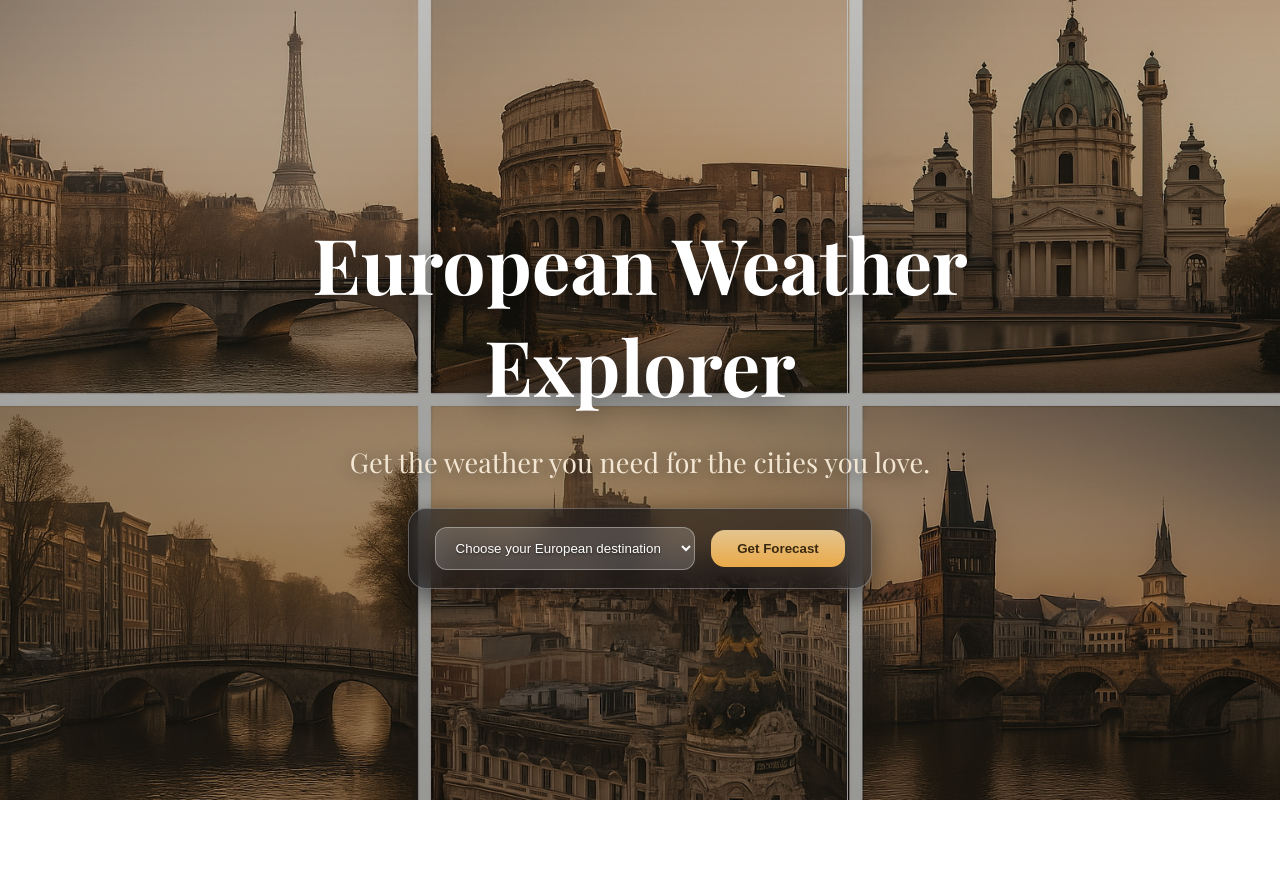
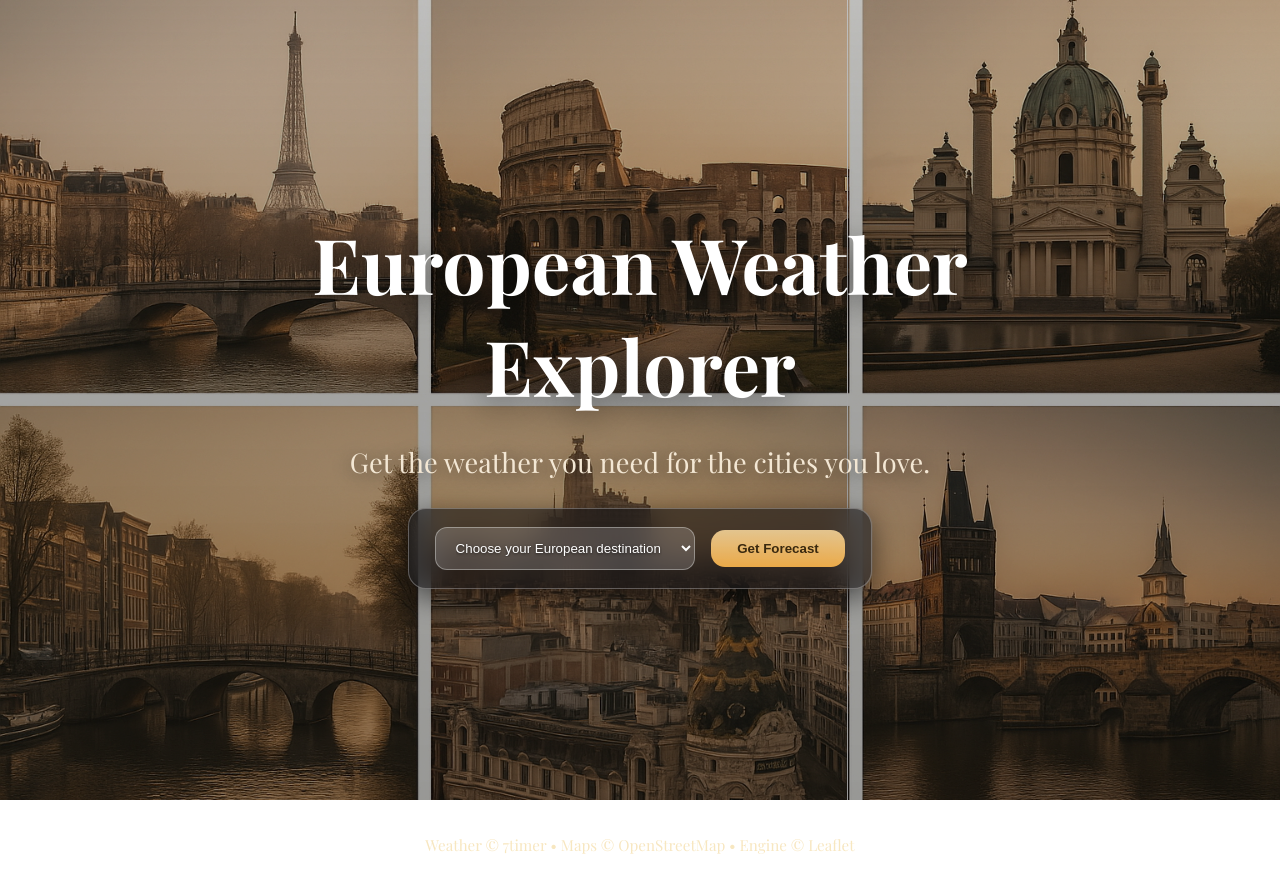
Before and after one commit to longchung90/weather_forecast, a website: page public/index.html in a window 1280 px wide. Drawn offline with nearby package versions, Linux system fonts and the light colour scheme.

Commit message:
acknowledgement

```diff
--- a/public/css/style.css
+++ b/public/css/style.css
@@ -148,6 +148,25 @@ main {
     background: transparent;
     position: relative;
     z-index: 5;
+}
+
+.acknowledgement {
+    text-align: center;
+    margin-top: 35px;
+    font-family: "Playfair Display", serif;
+    font-size: 0.95rem;
+    opacity: 0.9;
+    color: #f6e1b2;
+}
+
+.acknowledgement a {
+    color: #ffd68a;
+    text-decoration: none;
+    font-weight: 500;
+}
+
+.acknowledgement a:hover {
+    text-decoration: underline;
 }
 
 /* ============================================================
--- a/public/index.html
+++ b/public/index.html
@@ -100,6 +100,14 @@
 
     <!-- ⭐ Overlay should be HERE -->
     <div id="loadingOverlay">Loading...</div>
+
+    <div class="acknowledgement">
+        <p class="acknowledgement">
+            Weather © 7timer • Maps © OpenStreetMap • Engine © Leaflet
+        </p>
+
+    </div>
+
 </body>
 
 <!-- FOOTER -->
```
